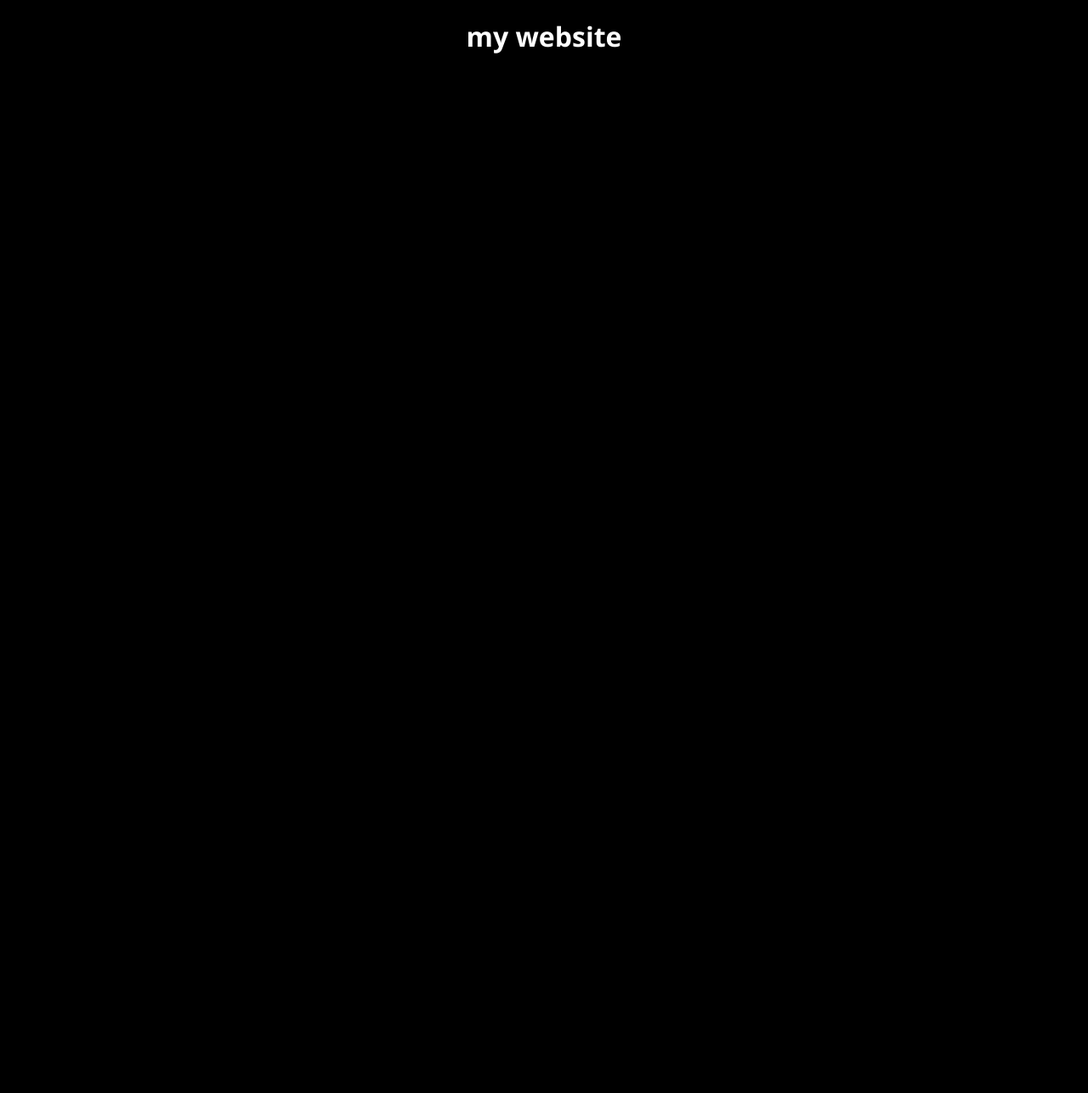
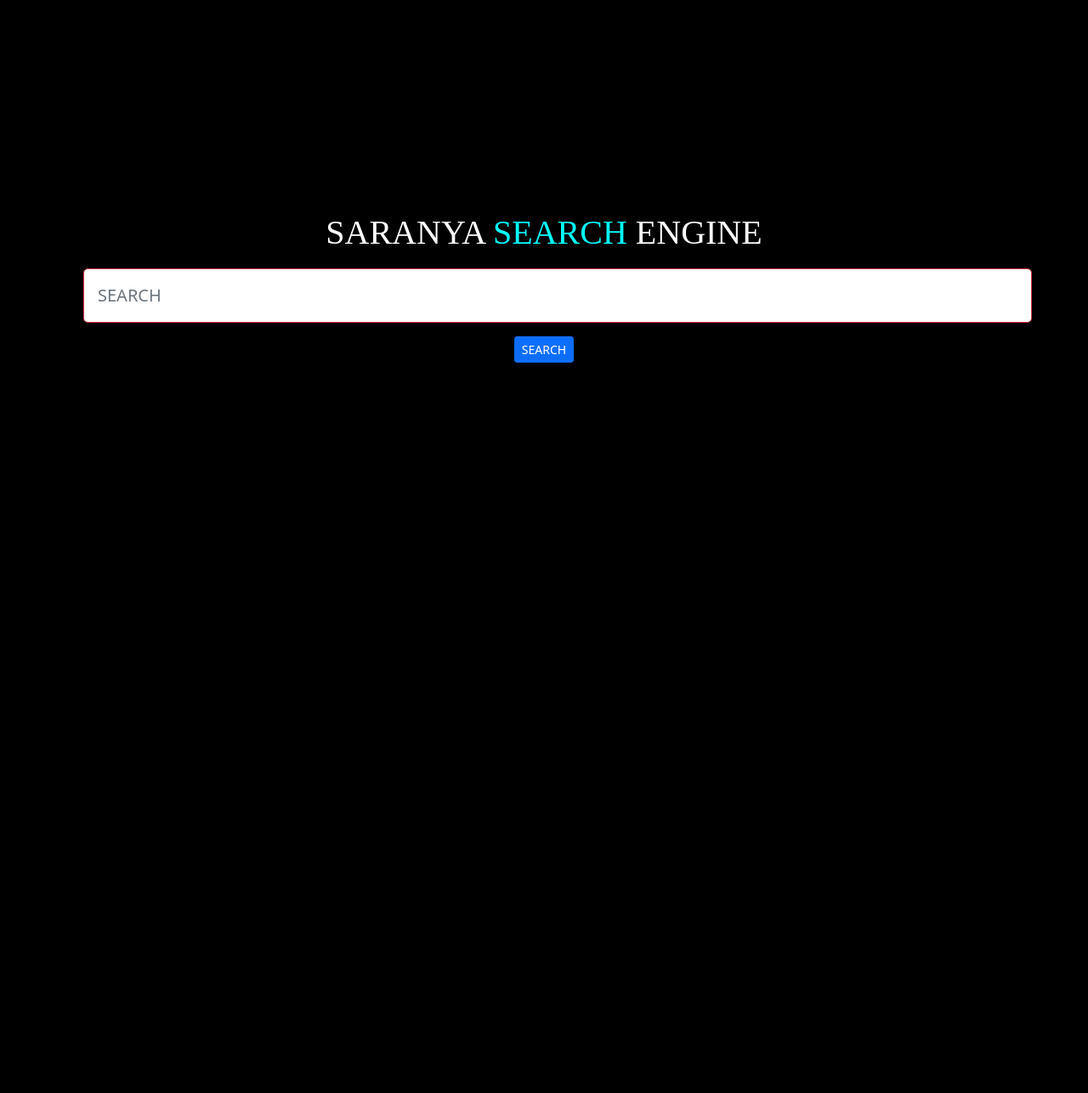
Before and after one commit to chilltamizha/Webapp, a Flask app: page / in a window 1280 px wide. Before the commit the page is almost empty. Shown: the whole page at 85% size. Run offline with Flask 2, Linux system fonts and the light colour scheme; some libraries are stand-ins or nearby versions.

Commit message:
project updated

```diff
--- a/app.py
+++ b/app.py
@@ -1,4 +1,4 @@
-from turtle import title
+
 from flask import Flask , render_template
 import intro
 app = Flask(__name__)
@@ -6,7 +6,7 @@ app = Flask(__name__)
 
 @app.route('/')
 def index():
-    return render_template('index.html',title='my website')
+    return render_template('index.html')
 
 if __name__ == '__main__':
     app.run(debug=True)
--- a/static/style.css
+++ b/static/style.css
@@ -1,13 +1,31 @@
-body{
-    padding:0;
-    margin: 0;
+#body{
+
+    padding-top: 200px;
     background-color: black;
     color: white;
+    position: fixed;
+
+
+
+
+
 }
-h1{
+#navbar{
     display: flex;
     justify-content: center;
     width: 100%;
     height: 80px;
-    font-family: 'Segoe UI', Tahoma, Geneva, Verdana, sans-serif;
+    font-family: 'Times New Roman', Times, serif;
+    padding: 50px;
+
+
+
+
 }
+.hello{
+    display: flex;
+    justify-content: center;
+    align-items: center;
+    height: 100vh;
+    width:100vw;
+}
--- a/templates/index.html
+++ b/templates/index.html
@@ -5,9 +5,37 @@
     <meta http-equiv="X-UA-Compatible" content="IE=edge">
     <meta name="viewport" content="width=device-width, initial-scale=1.0">
     <link rel="stylesheet" href="{{url_for('static',filename='style.css')}}">
+    <link href="https://cdn.jsdelivr.net/npm/bootstrap@5.1.3/dist/css/bootstrap.min.css" rel="stylesheet" integrity="sha384-1BmE4kWBq78iYhFldvKuhfTAU6auU8tT94WrHftjDbrCEXSU1oBoqyl2QvZ6jIW3" crossorigin="anonymous">
+    <link rel="stylesheet" href="https://cdn.jsdelivr.net/npm/bootstrap-icons@1.3.0/font/bootstrap-icons.css">
     <title>WEBX</title>
 </head>
-<body>
-    <h1> {{title}}</h1>
+<body id= "body">
+    <div id="navbar">
+        <h1>SARANYA <span style="color: cyan;">SEARCH</span> ENGINE</h1>
+    </div>
+
+    <div class="container text-center mt-2 " >
+    <form action="#" class="form-group  form-inline" method="post">
+        <input type="text" name="task" placeholder="SEARCH" class="form-control form-control-lg m-3 mh-100 p-3 justify-content-center border border-danger  " required >
+
+
+        <button class="btn btn-primary btn-sm " type="submit">SEARCH</button>
+    </form>
+
+    </div>
+
+
+
+
+    <div class="hello">
+    <i class="fa fa-twitter" id="twitter"></i>
+    <i class="fa fa-github-square github" id="github"></i>
+    <i class="fa fa-linkedin" id="linkedin"></i>
+
+
+
+    </div>
+
 </body>
+
 </html>
```
